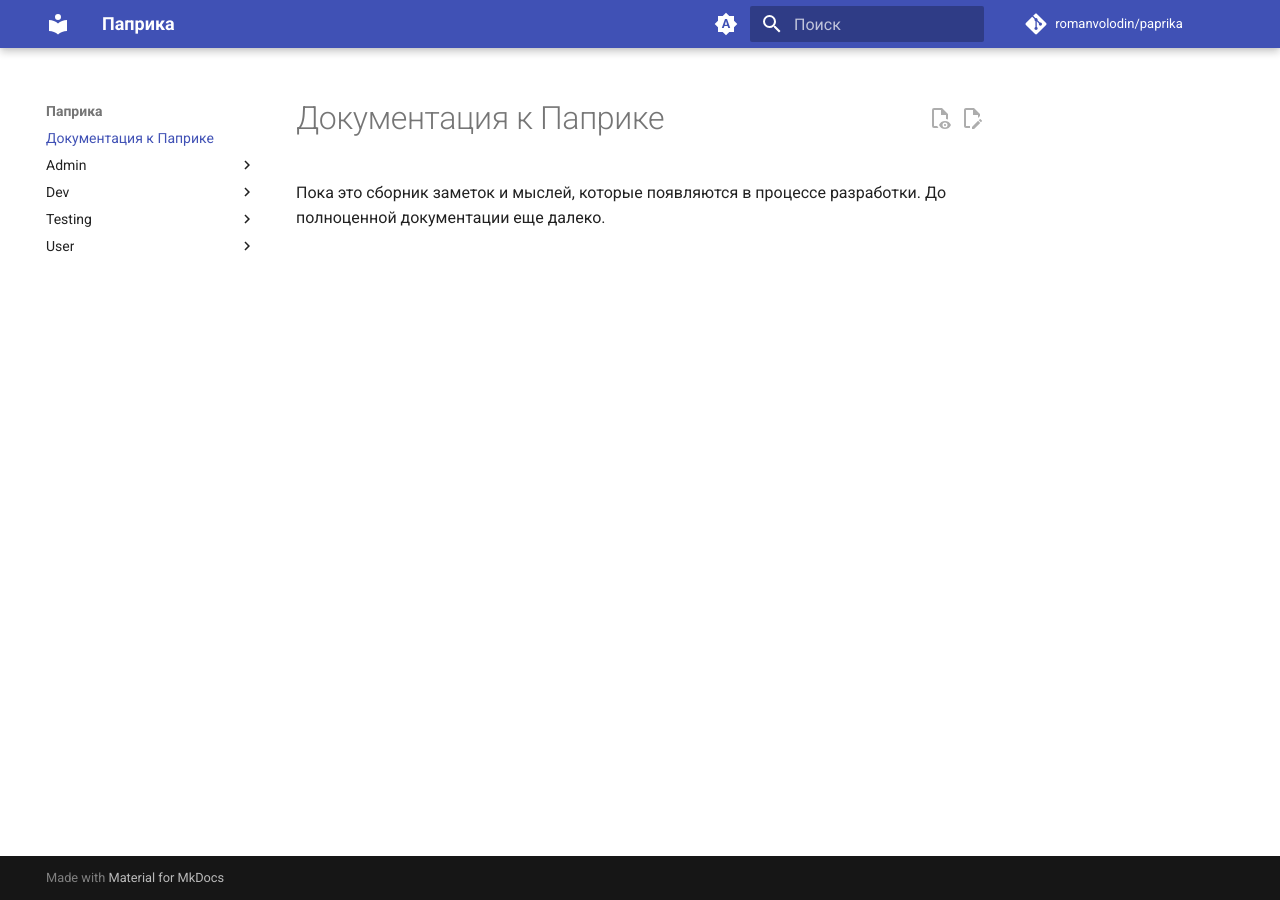
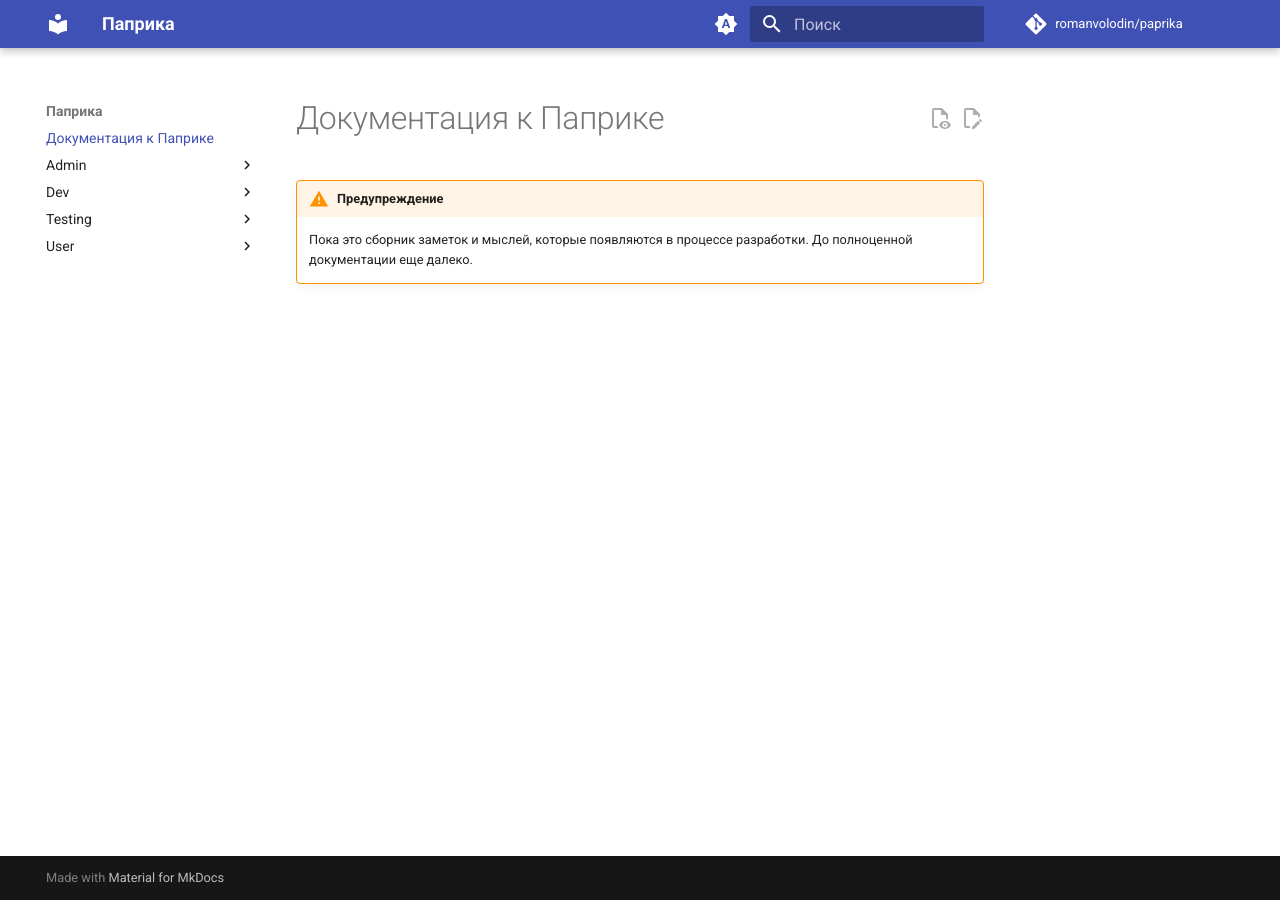
Before and after one commit to romanvolodin/paprika, an MkDocs documentation site: the page built from docs/src/index.md, in a window 1280 px wide. Built offline with MkDocs 1.6.1 and Material for MkDocs 9.7.7, drawn with Linux system fonts in a browser that asks for light colours; comment, search, counter and statistics services are not loaded.

```diff
--- a/docs/mkdocs.yml
+++ b/docs/mkdocs.yml
@@ -30,6 +30,7 @@ theme:
         name: Switch to system preference
 
 markdown_extensions:
+  - admonition
   - pymdownx.highlight:
       anchor_linenums: true
       line_spans: __span
--- a/docs/src/index.md
+++ b/docs/src/index.md
@@ -1,3 +1,4 @@
 # Документация к Паприке
 
-Пока это сборник заметок и мыслей, которые появляются в процессе разработки. До полноценной документации еще далеко.
+!!! warning "Предупреждение"
+    Пока это сборник заметок и мыслей, которые появляются в процессе разработки. До полноценной документации еще далеко.
```
